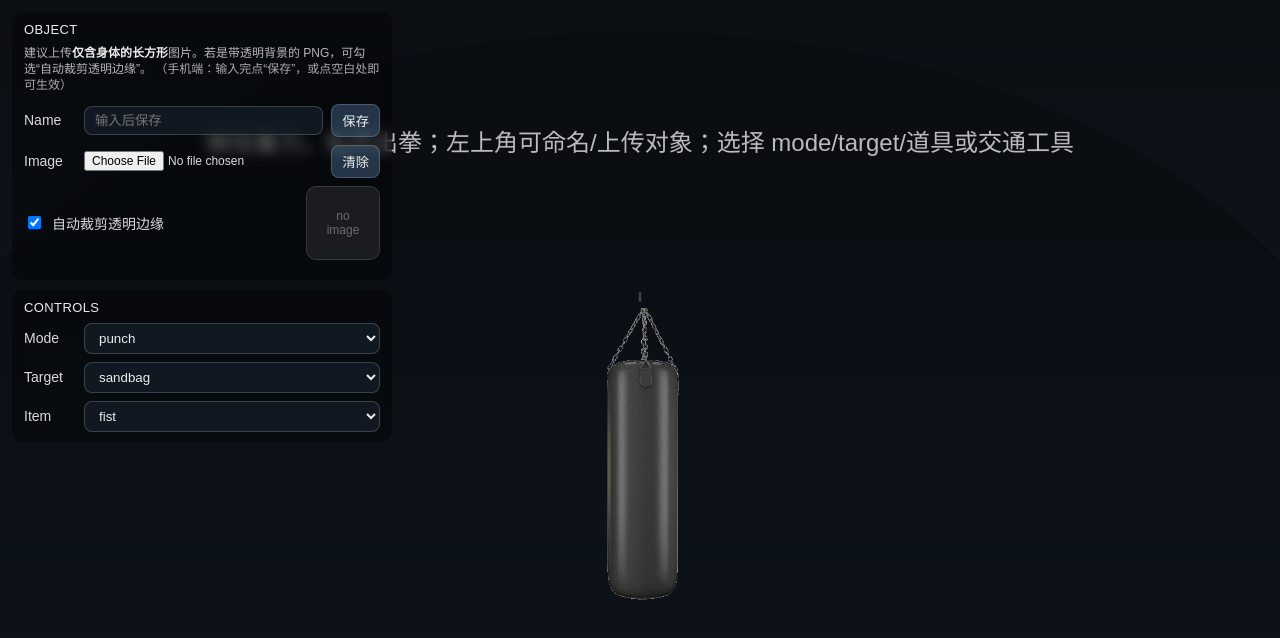
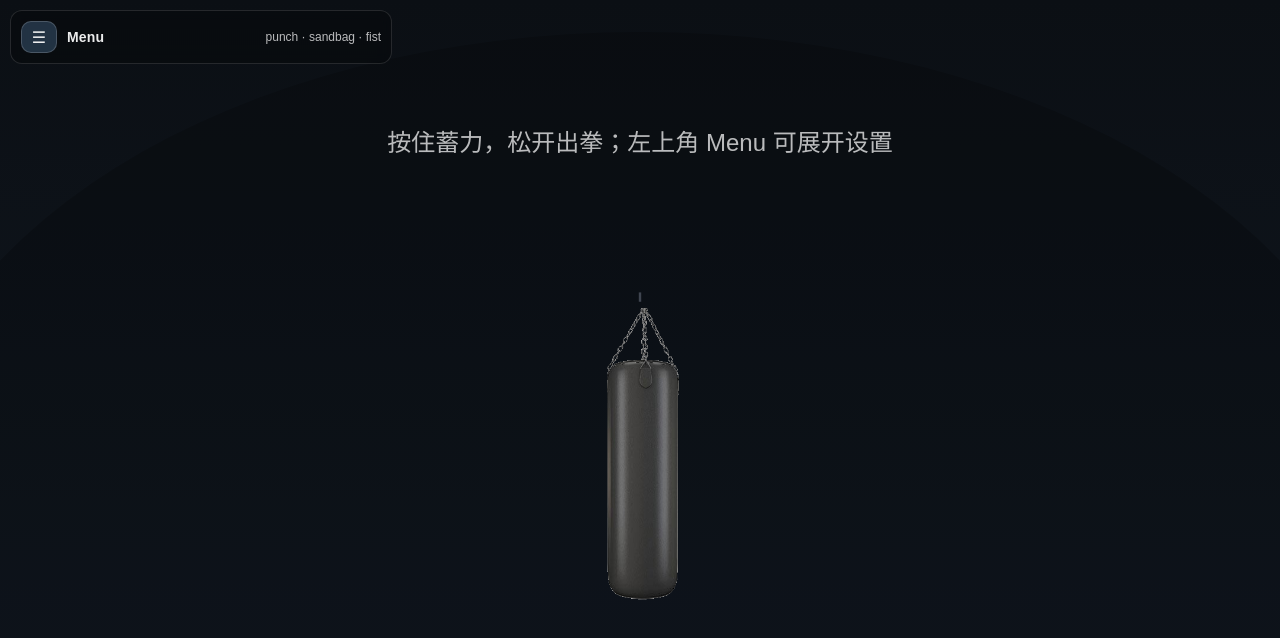
Before and after one commit to lixd17/relax, a website built with Vite: page index.html in a window 1280 px wide. Built offline with nearby package versions, Linux system fonts and the light colour scheme.

Commit message:
Add upload

```diff
--- a/src/core/assets.js
+++ b/src/core/assets.js
@@ -18,14 +18,14 @@ export async function loadAllImages() {
   const targets = new Map();
   await Promise.all(
     TARGETS.map(async (t) => {
-      // ✅ custom target 没有 src（由 UI 上传），跳过
+      // ✅ custom target 无 src，跳过
       if (!t.src) return;
       const img = await loadImageSafe(t.src);
       if (img) targets.set(t.key, img);
     })
   );
 
-  // ✅ weapons（缺图不崩：fallback 到 fist）
+  // weapons（缺图不崩：fallback 到 fist）
   const weapons = new Map();
   await Promise.all(
     WEAPONS.map(async (w) => {
@@ -34,7 +34,7 @@ export async function loadAllImages() {
     })
   );
 
-  // ✅ vehicles（缺图不崩：fallback 到 fist）
+  // vehicles（缺图不崩：fallback 到 fist）
   const vehicles = new Map();
   await Promise.all(
     VEHICLES.map(async (v) => {
--- a/src/core/state.js
+++ b/src/core/state.js
@@ -37,22 +37,22 @@ export function createState() {
 
     interacted: false,
 
-    // ✅ 左上角 Mode
+    // ✅ Mode
     modeKey: 'punch',
 
-    // ✅ 当前目标
+    // ✅ 目标
     targetKey: TARGETS[0].key,
 
-    // ✅ 用户上传的自定义目标（draw/layout 会优先用这里的 img）
+    // ✅ 自定义目标（上传图片后设置）
     customTarget: {
-      img: null,      // HTMLImageElement | HTMLCanvasElement | null
-      meta: null,     // { w,h, cropped:boolean, from:string } | null
+      img: null,   // HTMLCanvasElement | HTMLImageElement | null
+      meta: null,  // { w,h,cropped,from } | null
     },
 
-    // ✅ punch 模式：道具选择（默认 fist）
+    // ✅ punch 模式：道具
     weaponKey: (WEAPONS.find(w => w.key === 'fist')?.key) ?? WEAPONS[0].key,
 
-    // ✅ hit 模式：交通工具选择（默认 truck）
+    // ✅ hit 模式：交通工具
     vehicleKey: (VEHICLES.find(v => v.key === 'truck')?.key) ?? (VEHICLES[0]?.key ?? 'truck'),
 
     // ✅ 每个目标自己的名字（包含 custom）
--- a/src/core/ui.js
+++ b/src/core/ui.js
@@ -8,24 +8,30 @@ import {
 
 export function createUI(state, onTargetChange) {
   // HMR 防重复
-  document.getElementById('hudLeft')?.remove();
+  document.getElementById('menuDock')?.remove();
+  document.getElementById('menuOverlay')?.remove();
 
-  // 左上：HUD 容器（避免手机安全区/回车布局问题）
-  const hudLeft = document.createElement('div');
-  hudLeft.id = 'hudLeft';
-  document.body.appendChild(hudLeft);
+  // 半透明遮罩（打开菜单时启用；点空白处收回）
+  const overlay = document.createElement('div');
+  overlay.id = 'menuOverlay';
+  overlay.style.display = 'none';
+  document.body.appendChild(overlay);
 
-  // ------------------------------
-  // Panel A: Object（命名 + 上传）
-  // ------------------------------
-  const objectPanel = document.createElement('div');
-  objectPanel.id = 'objectPanel';
-  objectPanel.className = 'panel';
-  objectPanel.innerHTML = `
+  // 总菜单容器
+  const dock = document.createElement('div');
+  dock.id = 'menuDock';
+  dock.innerHTML = `
+    <div id="menuHeader">
+      <button id="menuToggle" type="button" aria-label="menu">☰</button>
+      <div id="menuTitle">Menu</div>
+      <div id="menuStatus"></div>
+    </div>
+
+    <div id="menuBody">
+      <div class="panel" id="objectPanel">
         <div class="panelTitle">Object</div>
         <div class="hint">
-      建议上传<strong>仅含身体的长方形</strong>图片。若是带透明背景的 PNG，可勾选“自动裁剪透明边缘”。
-      <span class="mobileNote">（手机端：输入完点“保存”，或点空白处即可生效）</span>
+          建议上传<strong>仅含身体的长方形</strong>图片（初期不做抠图）。若是带透明背景的 PNG，可勾选“自动裁剪透明边缘”。
         </div>
 
         <div class="row">
@@ -51,16 +57,66 @@ export function createUI(state, onTargetChange) {
         </div>
 
         <div class="hint" id="customMeta"></div>
+      </div>
+
+      <div class="panel" id="controlsPanel">
+        <div class="panelTitle">Controls</div>
+
+        <div class="row">
+          <label for="modeSel">Mode</label>
+          <select id="modeSel"></select>
+        </div>
+
+        <div class="row">
+          <label for="targetSel">Target</label>
+          <select id="targetSel"></select>
+        </div>
+
+        <div class="row">
+          <label id="toolLabel" for="toolSel">Item</label>
+          <select id="toolSel"></select>
+        </div>
+      </div>
+
+      <div class="panel panelFooter">
+        <div class="row footerRow">
+          <button id="menuOk" type="button">完成</button>
+        </div>
+      </div>
+    </div>
   `;
-  hudLeft.appendChild(objectPanel);
+  document.body.appendChild(dock);
 
-  const nameInput = objectPanel.querySelector('#nameInput');
-  const btnSave = objectPanel.querySelector('#nameSave');
-  const imgInput = objectPanel.querySelector('#imgInput');
-  const btnClear = objectPanel.querySelector('#imgClear');
-  const autoCrop = objectPanel.querySelector('#autoCrop');
-  const preview = objectPanel.querySelector('#customPreview');
-  const metaEl = objectPanel.querySelector('#customMeta');
+  // ---------- open/close ----------
+  const btnToggle = dock.querySelector('#menuToggle');
+  const statusEl = dock.querySelector('#menuStatus');
+  const btnOk = dock.querySelector('#menuOk');
+
+  function setOpen(open) {
+    dock.classList.toggle('open', !!open);
+    overlay.style.display = open ? 'block' : 'none';
+    if (!open) {
+      // 收回时，尽量退出输入焦点（手机键盘会自动收起）
+      const ae = document.activeElement;
+      if (ae && typeof ae.blur === 'function') ae.blur();
+    }
+  }
+  function toggleOpen() {
+    setOpen(!dock.classList.contains('open'));
+  }
+
+  btnToggle.addEventListener('click', toggleOpen);
+  btnOk.addEventListener('click', () => setOpen(false));
+  overlay.addEventListener('click', () => setOpen(false));
+
+  // ---------- Object: name + upload ----------
+  const nameInput = dock.querySelector('#nameInput');
+  const btnSave = dock.querySelector('#nameSave');
+  const imgInput = dock.querySelector('#imgInput');
+  const btnClear = dock.querySelector('#imgClear');
+  const autoCrop = dock.querySelector('#autoCrop');
+  const preview = dock.querySelector('#customPreview');
+  const metaEl = dock.querySelector('#customMeta');
 
   function syncNameInput() {
     nameInput.value = state.namesByKey[state.targetKey] ?? '';
@@ -73,9 +129,10 @@ export function createUI(state, onTargetChange) {
     } else {
       state.namesByKey[state.targetKey] = txt;
     }
+    updateStatusLine();
   }
 
-  // ✅ PC：Enter；手机：blur/change + “保存”按钮
+  // ✅ PC Enter + 手机 change/blur + 保存按钮
   nameInput.addEventListener('keydown', (e) => {
     if (e.key !== 'Enter') return;
     commitName();
@@ -116,26 +173,16 @@ export function createUI(state, onTargetChange) {
     ctx.drawImage(img, x, y, w, h);
 
     const m = state.customTarget?.meta;
-    if (m) {
-      metaEl.textContent = `已加载：${m.w}×${m.h}${m.cropped ? '（已裁剪）' : ''}`;
-    } else {
-      metaEl.textContent = `已加载：${iw}×${ih}`;
-    }
+    metaEl.textContent = m ? `已加载：${m.w}×${m.h}${m.cropped ? '（已裁剪）' : ''}` : `已加载：${iw}×${ih}`;
   }
 
   async function setCustomTargetFromFile(file) {
-    // 清理旧的
-    if (state.customTarget) {
-      state.customTarget.img = null;
-      state.customTarget.meta = null;
-    } else {
-      state.customTarget = { img: null, meta: null };
-    }
+    if (!state.customTarget) state.customTarget = { img: null, meta: null };
 
     try {
       const { img, url } = await loadImageFromFile(file);
 
-      // 先缩放到合理大小再做裁剪，避免手机超大照片爆内存
+      // 先缩放，避免手机拍照大图占用过高
       let canvas = imageToCanvasScaled(img, 2048);
 
       let cropped = false;
@@ -147,7 +194,6 @@ export function createUI(state, onTargetChange) {
         }
       }
 
-      // 释放 objectURL（我们已经转成 canvas 了）
       URL.revokeObjectURL(url);
 
       state.customTarget.img = canvas;
@@ -158,12 +204,13 @@ export function createUI(state, onTargetChange) {
         from: file.name || 'upload',
       };
 
-      // 上传即切到 custom
+      // 上传即切到 custom target
       state.targetKey = CUSTOM_TARGET_KEY;
       targetSel.value = CUSTOM_TARGET_KEY;
       syncNameInput();
       drawPreviewFromCustom();
       onTargetChange?.();
+      updateStatusLine();
     } catch (e) {
       console.warn('[ui] upload image failed', e);
       metaEl.textContent = '图片加载失败：请换一张试试（建议 PNG/JPG）';
@@ -175,9 +222,7 @@ export function createUI(state, onTargetChange) {
     const file = imgInput.files?.[0];
     if (!file) return;
     await setCustomTargetFromFile(file);
-
-    // 允许重复选择同一张文件：重置 input
-    imgInput.value = '';
+    imgInput.value = ''; // 允许重复选择同一张
   });
 
   btnClear.addEventListener('click', () => {
@@ -186,7 +231,6 @@ export function createUI(state, onTargetChange) {
       state.customTarget.meta = null;
     }
 
-    // 如果当前就在 custom，则回到第一个默认目标
     if (state.targetKey === CUSTOM_TARGET_KEY) {
       state.targetKey = TARGETS[0].key;
       targetSel.value = state.targetKey;
@@ -195,35 +239,14 @@ export function createUI(state, onTargetChange) {
     }
 
     drawPreviewFromCustom();
+    updateStatusLine();
   });
 
-  // ------------------------------
-  // Panel B: Mode / Target / Tool
-  // ------------------------------
-  const ui = document.createElement('div');
-  ui.id = 'ui';
-  ui.className = 'panel';
-  ui.innerHTML = `
-    <div class="panelTitle">Controls</div>
-    <div class="row">
-      <label for="modeSel">Mode</label>
-      <select id="modeSel"></select>
-    </div>
-    <div class="row">
-      <label for="targetSel">Target</label>
-      <select id="targetSel"></select>
-    </div>
-    <div class="row">
-      <label id="toolLabel" for="toolSel">Item</label>
-      <select id="toolSel"></select>
-    </div>
-  `;
-  hudLeft.appendChild(ui);
-
-  const modeSel = ui.querySelector('#modeSel');
-  const targetSel = ui.querySelector('#targetSel');
-  const toolSel = ui.querySelector('#toolSel');
-  const toolLabel = ui.querySelector('#toolLabel');
+  // ---------- Controls: mode/target/tool ----------
+  const modeSel = dock.querySelector('#modeSel');
+  const targetSel = dock.querySelector('#targetSel');
+  const toolSel = dock.querySelector('#toolSel');
+  const toolLabel = dock.querySelector('#toolLabel');
 
   // Mode options
   for (const m of MODES) {
@@ -236,6 +259,7 @@ export function createUI(state, onTargetChange) {
   modeSel.value = state.modeKey;
 
   // Target options（包含 custom）
+  targetSel.innerHTML = '';
   for (const t of TARGETS) {
     const opt = document.createElement('option');
     opt.value = t.key;
@@ -247,9 +271,7 @@ export function createUI(state, onTargetChange) {
   function rebuildToolMenu() {
     toolSel.innerHTML = '';
 
-    const mode = state.modeKey ?? 'punch';
-    const isHit = (mode === 'hit');
-
+    const isHit = (state.modeKey === 'hit');
     const list = isHit ? VEHICLES : WEAPONS;
     toolLabel.textContent = isHit ? 'Vehicle' : 'Item';
 
@@ -261,7 +283,6 @@ export function createUI(state, onTargetChange) {
     }
 
     if (isHit) {
-      // default
       if (!state.vehicleKey || !list.find(v => v.key === state.vehicleKey)) {
         state.vehicleKey = list[0].key;
       }
@@ -277,25 +298,35 @@ export function createUI(state, onTargetChange) {
   modeSel.addEventListener('change', () => {
     state.modeKey = modeSel.value;
     rebuildToolMenu();
+    updateStatusLine();
   });
 
   targetSel.addEventListener('change', () => {
     state.targetKey = targetSel.value;
     syncNameInput();
     onTargetChange?.();
+    updateStatusLine();
   });
 
   toolSel.addEventListener('change', () => {
-    const mode = state.modeKey ?? 'punch';
-    if (mode === 'hit') state.vehicleKey = toolSel.value;
+    if (state.modeKey === 'hit') state.vehicleKey = toolSel.value;
     else state.weaponKey = toolSel.value;
-    // ✅ 不强制 reset（避免切换就中断蓄力/动作）
+    updateStatusLine();
   });
 
-  // 初始刷新
+  function updateStatusLine() {
+    const mode = state.modeKey ?? 'punch';
+    const target = state.targetKey ?? 'sandbag';
+    const tool = (mode === 'hit') ? (state.vehicleKey ?? 'truck') : (state.weaponKey ?? 'fist');
+    statusEl.textContent = `${mode} · ${target} · ${tool}`;
+  }
+
+  // 初始
   rebuildToolMenu();
   syncNameInput();
   drawPreviewFromCustom();
+  updateStatusLine();
+  setOpen(false);
 
-  return { nameInput, modeSel, targetSel, toolSel };
+  return { modeSel, targetSel, toolSel, nameInput };
 }
--- a/src/core/utils.js
+++ b/src/core/utils.js
@@ -46,7 +46,7 @@ export function imageToCanvasScaled(img, maxSide = 2048) {
   return c;
 }
 
-// ✅ 仅对“带透明背景”的 PNG 非常好用：自动裁掉四周透明边
+// ✅ 对带透明背景 PNG 很有效：裁掉四周透明边
 export function autoCropAlphaCanvas(canvas, alphaThreshold = 10, pad = 4) {
   const w = canvas.width;
   const h = canvas.height;
@@ -59,7 +59,6 @@ export function autoCropAlphaCanvas(canvas, alphaThreshold = 10, pad = 4) {
   let minX = w, minY = h, maxX = -1, maxY = -1;
   let hasAlpha = false;
 
-  // 扫描 alpha
   for (let y = 0; y < h; y++) {
     const row = y * w * 4;
     for (let x = 0; x < w; x++) {
@@ -74,7 +73,6 @@ export function autoCropAlphaCanvas(canvas, alphaThreshold = 10, pad = 4) {
     }
   }
 
-  // 没有任何非透明像素 or 没透明通道：直接返回原图
   if (!hasAlpha || maxX < 0) return canvas;
 
   minX = Math.max(0, minX - pad);
@@ -84,8 +82,6 @@ export function autoCropAlphaCanvas(canvas, alphaThreshold = 10, pad = 4) {
 
   const cw = Math.max(1, maxX - minX + 1);
   const ch = Math.max(1, maxY - minY + 1);
-
-  // 裁剪结果太小就不裁了（避免极端噪点）
   if (cw < 16 || ch < 16) return canvas;
 
   const out = document.createElement('canvas');
--- a/src/game/render.js
+++ b/src/game/render.js
@@ -21,6 +21,7 @@ function pickTargetImage(state, imgs) {
   }
   const img = imgs.targets.get(state.targetKey);
   if (img) return img;
+
   // fallback: 任取一个目标
   const it = imgs.targets.values().next();
   return it.value ?? imgs.fist;
@@ -63,11 +64,9 @@ function drawTarget(ctx, L, state, targetImg) {
   const fly = state.fly;
   const isFly = !!(fly && fly.active);
 
-  // ✅ 飞行位移后的中心
   const cx2 = isFly ? (cx + fly.x) : cx;
   const cy2 = isFly ? (cy + fly.y) : cy;
 
-  // 飞行时不做挤压（避免二次缩放叠加太怪）
   const s = isFly ? 0 : clamp(state.squash, 0, 1);
   const squashK = (tgt.type === 'boss') ? 0.06 : 0.10;
   const stretchK = (tgt.type === 'boss') ? 0.08 : 0.12;
@@ -76,7 +75,6 @@ function drawTarget(ctx, L, state, targetImg) {
 
   ctx.save();
 
-  // ✅ 先应用旋转：正常=绕脚枢轴摆动；飞行=绕目标中心旋转
   if (isFly) {
     const ang = fly.ang || 0;
     const sc = clamp((fly.scale ?? 1), 0.0001, 10);
@@ -91,7 +89,6 @@ function drawTarget(ctx, L, state, targetImg) {
     ctx.translate(-pivotX, -pivotY);
   }
 
-  // 绳子：飞行时不画（不然像拴着飞走）
   if (!isFly && tgt.type === 'bag') {
     ctx.save();
     ctx.strokeStyle = 'rgba(220,230,255,0.25)';
@@ -103,7 +100,6 @@ function drawTarget(ctx, L, state, targetImg) {
     ctx.restore();
   }
 
-  // ✅ 挤压缩放（围绕“当前中心”）
   ctx.translate(cx2, cy2);
   ctx.scale(scaleX, scaleY);
   ctx.translate(-cx2, -cy2);
@@ -111,15 +107,7 @@ function drawTarget(ctx, L, state, targetImg) {
   const x = cx2 - objW / 2;
   const y = cy2 - objH / 2;
 
-  // 兼容：没图时画个占位
-  if (targetImg) {
-    ctx.drawImage(targetImg, x, y, objW, objH);
-  } else {
-    ctx.save();
-    ctx.fillStyle = 'rgba(255,255,255,0.08)';
-    ctx.fillRect(x, y, objW, objH);
-    ctx.restore();
-  }
+  if (targetImg) ctx.drawImage(targetImg, x, y, objW, objH);
 
   if (state.flash > 0.02) {
     ctx.save();
@@ -129,7 +117,6 @@ function drawTarget(ctx, L, state, targetImg) {
     ctx.restore();
   }
 
-  // ✅ 名字跟随（平移/旋转/缩放都跟着）
   drawNameOnTarget(ctx, state, cx2, cy2, objW, objH);
 
   ctx.restore();
@@ -142,58 +129,48 @@ function getToolPose(L, state, imgs, nowMs) {
   const key = tool.key;
   const toolImg = tool.img;
 
-  // side
   let side = +1;
   if (state.charge?.active) side = state.charge.side;
   else if (state.punch?.active) side = state.punch.side;
 
   const startX = (side < 0) ? startXL : startXR;
 
-  // impact
   const tgt = getTarget(state);
   const impactX = cx + side * (objW * 0.18);
   const impactY = (tgt.type === 'boss') ? (cy - objH * 0.12) : (cy - objH * 0.05);
 
-  // punch 插值参数（与位置一致，保证旋转“逐渐”）
   let tInterp = 0;
   if (state.punch?.active) {
     const p = state.punch;
     const tt = clamp(p.t, 0, 1);
     if (p.phase === 'out') tInterp = easeOutCubic(tt);
-    else tInterp = easeInCubic(tt); // back: p.t 从 1->0
+    else tInterp = easeInCubic(tt);
   }
 
-  // position
   let x = startX, y = startY;
   if (state.punch?.active) {
     x = lerp(startX, impactX, tInterp);
     y = lerp(startY, impactY, tInterp);
   }
 
-  // charge strength (0..1)
   const charge01 = state.charge?.active
     ? clamp(state.charge.sec / CHARGE_MAX_SEC, 0, 1)
     : (state.punch?.active ? clamp(state.punch.strength / CHARGE_MAX_SEC, 0, 1) : 0);
 
-  // raw charge seconds（banana 用：蓄力越久旋转越快；可超过3s）
   let rawSec = 0;
   if (state.charge?.active) rawSec = (state.charge.rawSec ?? state.charge.sec ?? 0);
   else if (state.punch?.active) rawSec = (state.punch.strength ?? 0);
 
-  // size
   const sizeFactor = getToolSizeFactor(tool.mode, key);
   const baseW = minDim * FIST_SIZE_FACTOR * sizeFactor;
 
-  // keep aspect ratio
   const ar = (toolImg && toolImg.width > 0) ? (toolImg.height / toolImg.width) : 1;
   const w = baseW;
   const h = baseW * ar;
 
-  // rotation
   const angle = getToolAngle(tool.mode, key, side, tInterp, charge01, rawSec, nowMs);
 
-  // mirror（默认都镜像，stick/banana 只用角度控制）
-  const needMirror = (key !== 'stick' && key !== 'banana');
+  const needMirror = (tool.mode === 'hit') ? true : (key === 'fist' || key === 'extinguisher');
 
   return { toolMode: tool.mode, toolKey: key, toolImg, side, x, y, w, h, charge01, angle, needMirror };
 }
@@ -207,58 +184,42 @@ function getToolSizeFactor(mode, key) {
     return 2.20;
   }
 
-  // punch mode
   if (key === 'extinguisher') return 1.35;
   if (key === 'stick') return 1.8;
   if (key === 'banana') return 1.40;
-  return 1.00; // fist
+  return 1.00;
 }
 
 function getToolAngle(mode, key, side, tInterp, charge01, rawSec, nowMs) {
   if (mode === 'hit') {
-    // ✅ 交通工具：先用“跟拳套一样”的逻辑，不额外旋转
+    // 交通工具先默认跟拳套一样：不额外旋转
     return 0;
   }
 
   if (key === 'stick') {
-    // ✅ 棍子：在“二四象限 45°”附近逐渐旋转
-    const base = Math.PI / 4;   // 45°
+    const base = Math.PI / 4;
     const d = deg2rad(25);
-
-    // Canvas: 角度正向为顺时针
     const a0 = (side > 0) ? (base + d) : (base - d);
     const a1 = (side > 0) ? (base - d) : (base + d);
-
     return lerp(a0, a1, clamp(tInterp, 0, 1));
   }
 
   if (key === 'banana') {
-    // ✅ 香蕉皮：旋转速度随“蓄力时间”增加（rawSec 可>3s）
     const now = nowMs * 0.001;
-
-    // 0..2 倍区间（>3s仍会继续变快一点）
     const k = clamp(rawSec / CHARGE_MAX_SEC, 0, 2);
-
-    // 基础旋转 + 速度增益（越蓄越快）
     const spinRate = lerp(1.0, 5.0, clamp(k, 0, 1));
-
-    // 左右出拳反向旋转
     const dir = (side > 0) ? 1 : -1;
-
     return dir * now * spinRate;
   }
 
-  // fist/extinguisher 默认不旋转
   return 0;
 }
 
 function drawToolAndFX(ctx, L, state, imgs, pose, nowMs, getDpr) {
   if (!state.charge?.active && !state.punch?.active) return;
 
-  // 蓄力特效（越久越强）
   drawChargeFX(ctx, pose, nowMs);
 
-  // 画道具 / 交通工具
   ctx.save();
 
   if (state.flash > 0.12) {
@@ -268,17 +229,13 @@ function drawToolAndFX(ctx, L, state, imgs, pose, nowMs, getDpr) {
 
   ctx.translate(pose.x, pose.y);
 
-  // 镜像
   if (pose.needMirror && pose.side < 0) ctx.scale(-1, 1);
-
-  // 旋转
   if (pose.angle) ctx.rotate(pose.angle);
 
   ctx.drawImage(pose.toolImg, -pose.w / 2, -pose.h / 2, pose.w, pose.h);
 
   ctx.restore();
 
-  // 蓄力条
   if (state.charge?.active) {
     const p = clamp(state.charge.sec / CHARGE_MAX_SEC, 0, 1);
     drawChargeBar(ctx, pose.x, pose.y, pose.w, pose.h, p, getDpr());
@@ -420,6 +377,6 @@ function drawHint(ctx, L, state) {
   ctx.font = `${Math.floor(L.minDim * 0.03)}px sans-serif`;
   ctx.textAlign = 'center';
   ctx.textBaseline = 'middle';
-  ctx.fillText('按住蓄力，松开出拳；左上角可命名/上传对象；选择 mode/target/道具或交通工具', L.W * 0.5, L.H * 0.18);
+  ctx.fillText('按住蓄力，松开出拳；左上角 Menu 可展开设置', L.W * 0.5, L.H * 0.18);
   ctx.restore();
 }
--- a/src/main.js
+++ b/src/main.js
@@ -1,4 +1,4 @@
-console.log('[RELAX BUILD]', '2026-01-31-a');
+console.log('[RELAX BUILD]', '2026-01-31-b');
 
 import './style.css';
 
@@ -7,7 +7,6 @@ import { setupCanvas } from './core/canvas.js';
 import { createUI } from './core/ui.js';
 import { loadAllImages } from './core/assets.js';
 import { createHitAudio } from './core/audio.js';
-import { TARGETS } from './core/config.js';
 
 import { computeLayout } from './game/layout.js';
 import { attachInput } from './game/input.js';
@@ -20,7 +19,8 @@ function pickTargetImage(state, imgs) {
   if (state.targetKey === 'custom' && state.customTarget?.img) {
     return state.customTarget.img;
   }
-  return imgs.targets.get(state.targetKey) || imgs.targets.get(TARGETS[0].key) || imgs.fist;
+  // fallback to first available
+  return imgs.targets.get(state.targetKey) || imgs.targets.values().next().value || imgs.fist;
 }
 
 async function main() {
@@ -30,7 +30,6 @@ async function main() {
   const { canvas, ctx, getDpr } = setupCanvas(app);
   const imgs = await loadAllImages();
 
-  // UI：切换目标时顺便把状态收敛一下，避免切换瞬间还在狂摆/飞行
   createUI(state, () => {
     state.theta = 0;
     state.omega = 0;
@@ -39,7 +38,6 @@ async function main() {
     state.punch.active = false;
     state.charge.active = false;
 
-    // ✅ 打飞状态也要复位
     if (state.fly) {
       state.fly.active = false;
       state.fly.x = 0;
@@ -52,10 +50,8 @@ async function main() {
     }
   });
 
-  // Input
   attachInput(canvas, getDpr, state, audio);
 
-  // Loop
   let lastT = performance.now();
   function frame(now) {
     const dt = (now - lastT) / 1000;
--- a/src/style.css
+++ b/src/style.css
@@ -13,30 +13,93 @@ canvas {
   display: block;
 }
 
-/* ===== HUD / Panels ===== */
 :root {
   --safe-top: env(safe-area-inset-top, 0px);
   --safe-left: env(safe-area-inset-left, 0px);
 }
 
-#hudLeft {
+/* 打开菜单时的遮罩：点空白处收回 */
+#menuOverlay {
   position: fixed;
-  top: calc(12px + var(--safe-top));
-  left: calc(12px + var(--safe-left));
+  inset: 0;
+  z-index: 19;
+  background: rgba(0,0,0,0.35);
+  backdrop-filter: blur(1px);
+}
+
+/* 总菜单 Dock：默认只显示 header，不遮目标 */
+#menuDock {
+  position: fixed;
+  top: calc(10px + var(--safe-top));
+  left: calc(10px + var(--safe-left));
   z-index: 20;
 
+  width: min(92vw, 380px);
+  border-radius: 12px;
+  overflow: hidden;
+
+  background: rgba(0,0,0,0.25);
+  backdrop-filter: blur(6px);
+  border: 1px solid rgba(255,255,255,0.12);
+}
+
+#menuHeader {
   display: flex;
-  flex-direction: column;
+  align-items: center;
   gap: 10px;
+  padding: 10px 10px;
+}
 
-  max-width: min(92vw, 380px);
+#menuToggle {
+  width: 36px;
+  height: 32px;
+  border-radius: 10px;
+  border: 1px solid rgba(255,255,255,0.18);
+  background: rgba(60,90,120,0.50);
+  color: rgba(255,255,255,0.92);
+  font-size: 16px;
+  cursor: pointer;
+}
+
+#menuTitle {
+  color: rgba(255,255,255,0.92);
+  font-family: sans-serif;
+  font-size: 14px;
+  font-weight: 700;
+  letter-spacing: 0.2px;
+}
+
+#menuStatus {
+  margin-left: auto;
+  color: rgba(255,255,255,0.72);
+  font-family: sans-serif;
+  font-size: 12px;
+  white-space: nowrap;
+  overflow: hidden;
+  text-overflow: ellipsis;
+  max-width: 52%;
+}
+
+/* 默认收起 body */
+#menuBody {
+  display: none;
+  padding: 10px;
+  padding-top: 0;
+}
+
+/* 展开时显示 body，且内部可滚动（避免占满屏） */
+#menuDock.open #menuBody {
+  display: block;
+  max-height: min(72vh, 620px);
+  overflow: auto;
 }
 
 .panel {
   padding: 10px 12px;
   border-radius: 10px;
-  background: rgba(0,0,0,0.35);
-  backdrop-filter: blur(6px);
+  background: rgba(0,0,0,0.28);
+  border: 1px solid rgba(255,255,255,0.10);
+  margin-top: 10px;
 }
 
 .panelTitle {
@@ -56,13 +119,7 @@ canvas {
   margin-bottom: 10px;
 }
 
-.hint strong {
-  color: rgba(255,255,255,0.92);
-}
-
-.mobileNote {
-  color: rgba(255,255,255,0.65);
-}
+.hint strong { color: rgba(255,255,255,0.92); }
 
 .panel .row {
   display: flex;
@@ -71,14 +128,6 @@ canvas {
   justify-content: space-between;
   flex-wrap: wrap;
   margin-top: 8px;
-}
-
-.panel .row:first-of-type {
-  margin-top: 0;
-}
-
-.panel .rowTight {
-  align-items: center;
 }
 
 .panel label {
@@ -125,11 +174,11 @@ canvas {
   cursor: pointer;
 }
 
-.panel button:active {
-  transform: translateY(1px);
-}
+.panel button:active { transform: translateY(1px); }
 
-.panel .mini {
+.rowTight { align-items: center; }
+
+.mini {
   margin-left: auto;
   display: flex;
   align-items: center;
@@ -143,9 +192,20 @@ canvas {
   border: 1px solid rgba(255,255,255,0.12);
 }
 
+.panelFooter {
+  background: rgba(0,0,0,0.16);
+}
+
+.footerRow {
+  justify-content: flex-end;
+}
+
 @media (max-width: 420px) {
-  #hudLeft {
-    max-width: 94vw;
+  #menuDock {
+    width: 94vw;
+  }
+  #menuStatus {
+    max-width: 45%;
   }
   .panel input[type="text"],
   .panel input:not([type]),
```
Also changed, not shown: src/core/config.js (+4 -7 lines). Lines whose indentation alone changed are shown as unchanged.
